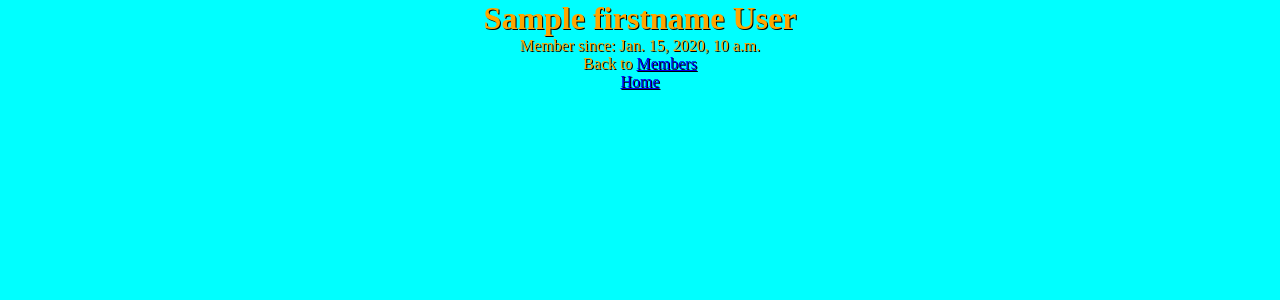
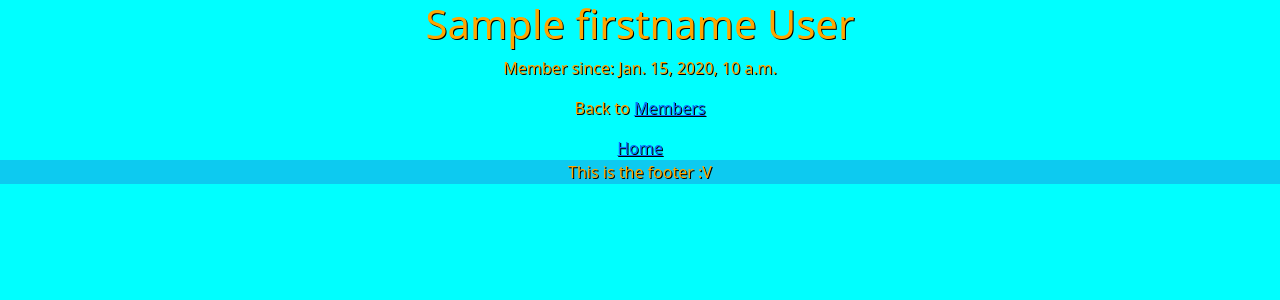
Before and after one commit to RydCri/Django, a Django app: template MVT/members/templates/details.html in a window 1280 px wide. Shown: the top 300 px of the page. Run offline with Django 3.2, Linux system fonts and the light colour scheme; the template is opened without the code that fills it: most values are stand-ins (such as "Sample title", 1, 10 or a date in 2020).

Commit message:
adding to partials: bootstrap - header/footer

```diff
--- a/MVT/members/templates/master.html
+++ b/MVT/members/templates/master.html
@@ -2,6 +2,10 @@
 <html lang="en">
 <head>
     <title>{% block title %}{% endblock %}</title>
+    {% block bootsrap %}
+    <link href="https://cdn.jsdelivr.net/npm/bootstrap@5.3.2/dist/css/bootstrap.min.css" rel="stylesheet" integrity="sha384-T3c6CoIi6uLrA9TneNEoa7RxnatzjcDSCmG1MXxSR1GAsXEV/Dwwykc2MPK8M2HN" crossorigin="anonymous">
+    <script src="https://cdn.jsdelivr.net/npm/bootstrap@5.3.2/dist/js/bootstrap.bundle.min.js" integrity="sha384-C6RzsynM9kWDrMNeT87bh95OGNyZPhcTNXj1NW7RuBCsyN/o0jlpcV8Qyq46cDfL" crossorigin="anonymous"></script>
+    {% endblock %}
 </head>
 <style>
     body {
@@ -20,5 +24,8 @@
 {% block content %}
 {% endblock %}
 
+{% block footer %}
+<footer class="bg-info panel-footer">This is the footer :V</footer>
+{% endblock %}
 </body>
 </html>
```
